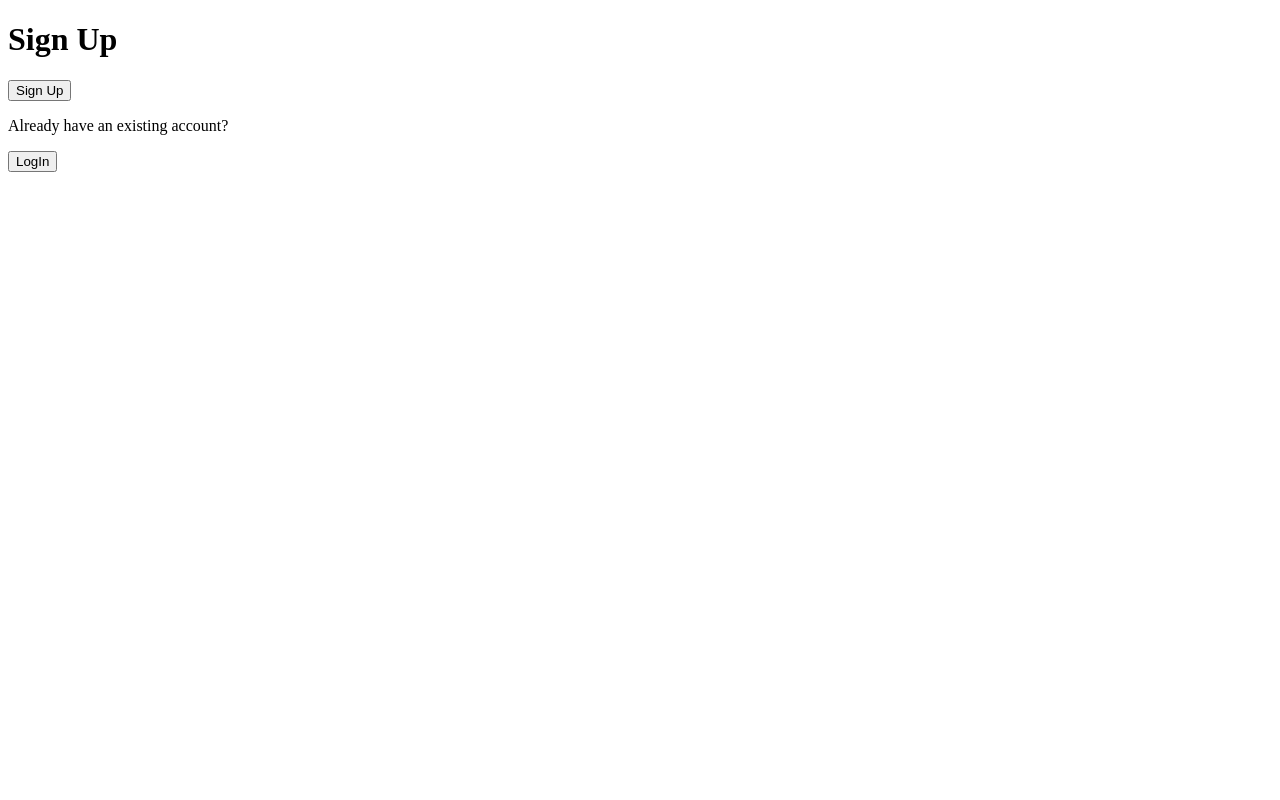
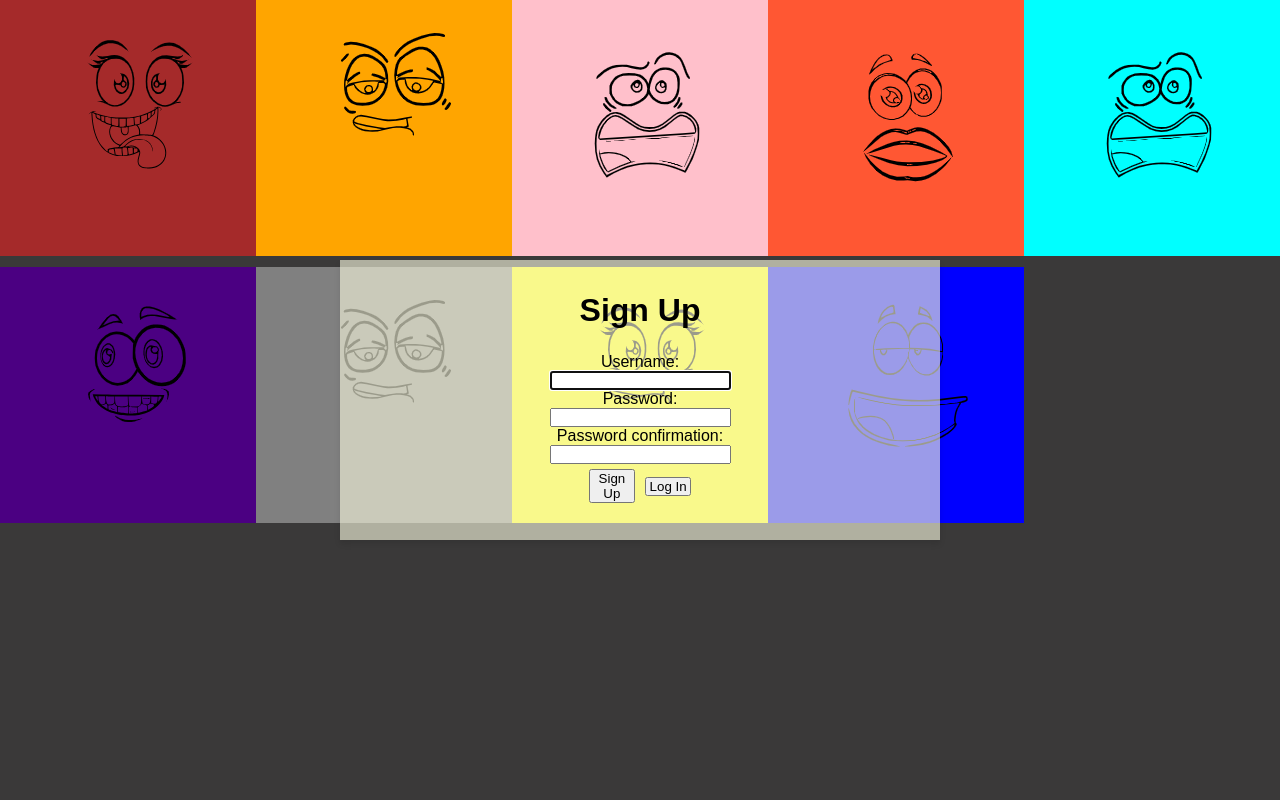
Before and after one commit to JnanaN/Random_Avatar, a Django app: template generate/templates/generate/signup.html in a window 1280 px wide. Run offline with Django 4.2, Linux system fonts and the light colour scheme; tables that the repository leaves empty hold one stand-in row (values such as "Sample post"); the template is opened without the code that fills it: values that come from a table or form of the project are taken from there, most other values are stand-ins (such as "Sample title", 1, 10 or a date in 2020).

Commit message:
Added UI for signup and login page

```diff
--- a/avatar/settings.py
+++ b/avatar/settings.py
@@ -118,7 +118,12 @@ USE_TZ = True
 # Static files (CSS, JavaScript, Images)
 # https://docs.djangoproject.com/en/4.2/howto/static-files/
 
+
 STATIC_URL = 'static/'
+
+STATICFILES_DIRS = [
+    BASE_DIR / "generate"/"static"
+]
 
 # Default primary key field type
 # https://docs.djangoproject.com/en/4.2/ref/settings/#default-auto-field
--- /dev/null
+++ b/generate/static/generate/signup.css
@@ -0,0 +1,88 @@
+/* Reset default margin and padding */
+* {
+    margin: 0;
+    padding: 0;
+    box-sizing: border-box;
+}
+
+body {
+    font-family: Arial, sans-serif;
+    overflow: hidden; /* Hide scroll bars */
+    background-color: rgba(22, 21, 21, 0.843);
+}
+
+/* Style the background photos using CSS Grid */
+.background-photos {
+    position: absolute;
+    top: 0;
+    left: 0;
+    width: 100%;
+    height: 100%;
+    display: grid;
+    grid-template-columns: repeat(5, 1fr); /* Create 3 columns */
+    grid-template-rows: repeat(3, 1fr); /* Create 3 rows */
+    z-index: -1; /* Send photos to the background */
+}
+
+.background-photo {
+    width: 100%;
+    height: 100%;
+    background-size: cover;
+    background-position: center;
+}
+
+/* Center the signup container */
+.container {
+    display: flex;
+    flex-direction: column;
+    align-items: center;
+    justify-content: center;
+    width: 100vw; /* Set the container width to viewport width */
+    height: 100vh; /* Set the container height to viewport height */
+    /* background-color: rgba(255, 241, 241, 0.589); */
+    position: relative;
+    z-index: 1; /* Bring the container to the front */
+}
+
+.card {
+    border: none;
+    background-color:rgba(245, 245, 220, 0.63);
+    max-width: 600px;
+    width: 100%;
+    box-shadow: 0 4px 6px rgba(0, 0, 0, 0.1);
+    margin: 0;
+    padding: 0;
+}
+
+.card-body {
+    padding: 2rem;
+}
+
+.card h1 {
+    text-align: center;
+    margin-bottom: 1.5rem;
+}
+
+form {
+    display: flex;
+    flex-direction: column;
+    align-items: center;
+}
+
+form button {
+    width: auto;
+    margin-top: 1rem;
+}
+
+/* Add this CSS for .buttons */
+.buttons {
+    display: flex;
+    justify-content: space-between;
+    align-items: center;
+}
+
+.buttons button {
+    flex: 1;
+    margin: 5px;
+    width: auto /* Adjust the margin as needed */
+}
--- a/generate/templates/generate/base.html
+++ b/generate/templates/generate/base.html
@@ -5,6 +5,8 @@
     <meta charset="UTF-8">
     <meta name="viewport" content="width=device-width, initial-scale=1.0">
     <title>{% block page_title %}AVATAR{% endblock %}</title>
+    {% block css_files %}
+    {% endblock%}
 </head>
 <body>
     {% block content %}
--- a/generate/templates/generate/signup.html
+++ b/generate/templates/generate/signup.html
@@ -1,20 +1,77 @@
-<!DOCTYPE html>
-<html lang="en">
-<head>
-    <meta charset="UTF-8">
-    <title>Sign Up</title>
-</head>
-<body>
+{% extends "generate/base.html" %}
+{% load static %}
+
+{% block title %}
+Login Page
+{% endblock %}
+
+{% block css_files %}
+    <link rel ="stylesheet" href = "{% static "generate/signup.css" %}">
+{% endblock %}
+
+
+
+
+{% block content %}
+    <div class="background-photos">
+        <div class="background-photo photo1"><img src="{% static 'generate/photos/p1.png' %}" alt="{{ post.title }}" />
+        </div>
+        <div class="background-photo photo2">
+            <img src="{% static 'generate/photos/p2.png' %}" alt="{{ post.title }}" />
+
+        </div>
+        <div class="background-photo photo3">
+            <img src="{% static 'generate/photos/p3.png' %}" alt="{{ post.title }}" />
+        </div>
+        <div class="background-photo photo4">
+            <img src="{% static 'generate/photos/p4.png' %}" alt="{{ post.title }}" />
+        </div>
+        <div class="background-photo photo5">
+            <img src="{% static 'generate/photos/p5.png' %}" alt="{{ post.title }}" />
+        </div>
+        <div class="background-photo photo6">
+            <img src="{% static 'generate/photos/p6.png' %}" alt="{{ post.title }}" />
+        </div>
+        <div class="background-photo photo7">
+            <img src="{% static 'generate/photos/p7.png' %}" alt="{{ post.title }}" />
+        </div>
+        <div class="background-photo photo8">
+            <img src="{% static 'generate/photos/p8.png' %}" alt="{{ post.title }}" />
+        </div>
+        <div class="background-photo photo9">
+            <img src="{% static 'generate/photos/p9.png' %}" alt="{{ post.title }}" />
+        </div>
+    </div>
+
+    <div class = "container">
+        <div class="card">
+            <div class="card-body">
                 <h1>Sign Up</h1>
                 <form method="post">
                     {% csrf_token %}
-        {{ form.as_p }}
+                    {{ form.username.label_tag }}
+                    {{ form.username }}
+                    {{ form.username.errors }}
+                    {{ form.password1.label_tag }}
+                    {{ form.password1 }}
+                    {{ form.password2.label_tag }}
+                    {{ form.password2 }}
+                    <div class="buttons">
                         <button type="submit">Sign Up</button>
+                        <button type="button" onclick="location.href='{% url 'login' %}'">Log In</button>
+                    </div>
+                </form>
+            </div>
+        </div>
 
-    </form>
+        {% comment %} <div class="card login-card">
+            <div class="card-body">
                 <form method="get" action="{% url 'login' %}">
                     <p>Already have an existing account? </p>
-        <button type="submit">LogIn</button>
+                    <button type="submit">Log In</button>
                 </form>
-</body>
-</html>
+            </div>
+        </div> {% endcomment %}
+    </div>
+
+{% endblock %}
--- a/generate/views.py
+++ b/generate/views.py
@@ -4,6 +4,7 @@ from django.http import HttpResponse
 from django.contrib.auth.forms import UserCreationForm
 from django.contrib.auth import login , authenticate
 from django.contrib import messages
+from django.contrib.auth.models import User
 
 
 color_codes = {
@@ -35,15 +36,9 @@ def avatar_input(request, seed):
     ascii_sum = sum(ord(char) for char in user_input)
     color = ascii_sum % 15 + 1
     eye = ascii_sum % 10 + 1
-    mouth = ascii_sum % 11
+    mouth = ascii_sum % 10+1
     final_svg = avatar(color, eye, mouth)
     return render(request, "generate/random.html", {'avatar_svg': final_svg})
-
-
-# Generate random hexadecimal color value
-def generate_random_hex_color():
-        color = "#{:02X}{:02X}{:02X}".format(random.randint(0, 255), random.randint(0, 255), random.randint(0, 255))
-        return color
 
 
 # function to generate the svg given eyes and mouth
@@ -78,18 +73,27 @@ def random_avatar(request):
     final_svg = avatar(random_color,random_eye , random_mouth)
     return render(request, "generate/random.html", {'avatar_svg': final_svg})
 
+class CustomRegistrationForm(UserCreationForm):
+    class Meta:
+        model = User
+        fields = ("username", "password1", "password2")
+
+    # Customize the error messages for password fields
+    error_messages = {
+        'password_mismatch': "The two password fields didn't match.",
+    }
 
 
 # signup
 def signup(request):
       if request.method == "POST":
-            form = UserCreationForm(request.POST)
+            form = CustomRegistrationForm(request.POST)
             if form.is_valid():
                   user = form.save()
                   login(request,user)
                   return redirect("login")
       else :
-            form = UserCreationForm()
+            form = CustomRegistrationForm()
       return render(request, "generate/signup.html", {"form" : form})
 
 # login
```
Also changed, not shown: generate/templates/generate/index.html (+37 -11 lines), db.sqlite3, generate/colors/0.svg (deleted), generate/static/generate/photos/p1.png (added), generate/static/generate/photos/p10.png (added), generate/static/generate/photos/p2.png (added), generate/static/generate/photos/p3.png (added), generate/static/generate/photos/p4.png (added), generate/static/generate/photos/p5.png (added), generate/static/generate/photos/p6.png (added), generate/static/generate/photos/p7.png (added), generate/static/generate/photos/p8.png (added), generate/static/generate/photos/p9.png (added). Lines whose indentation alone changed are shown as unchanged.
